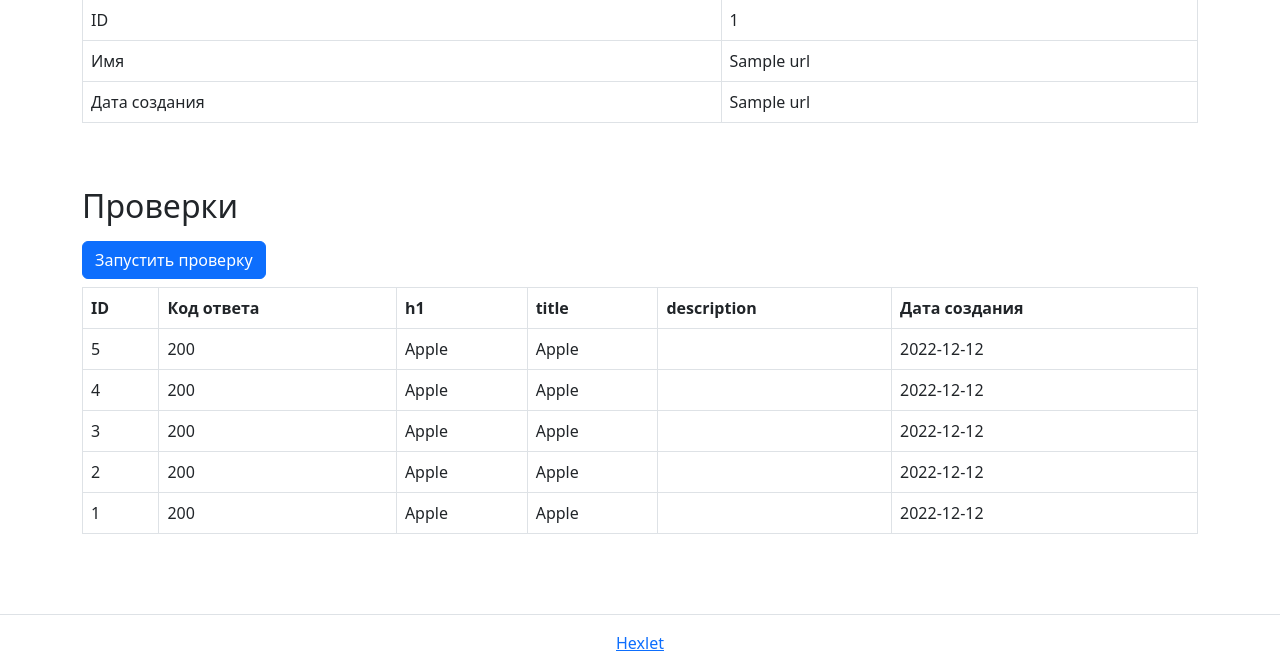
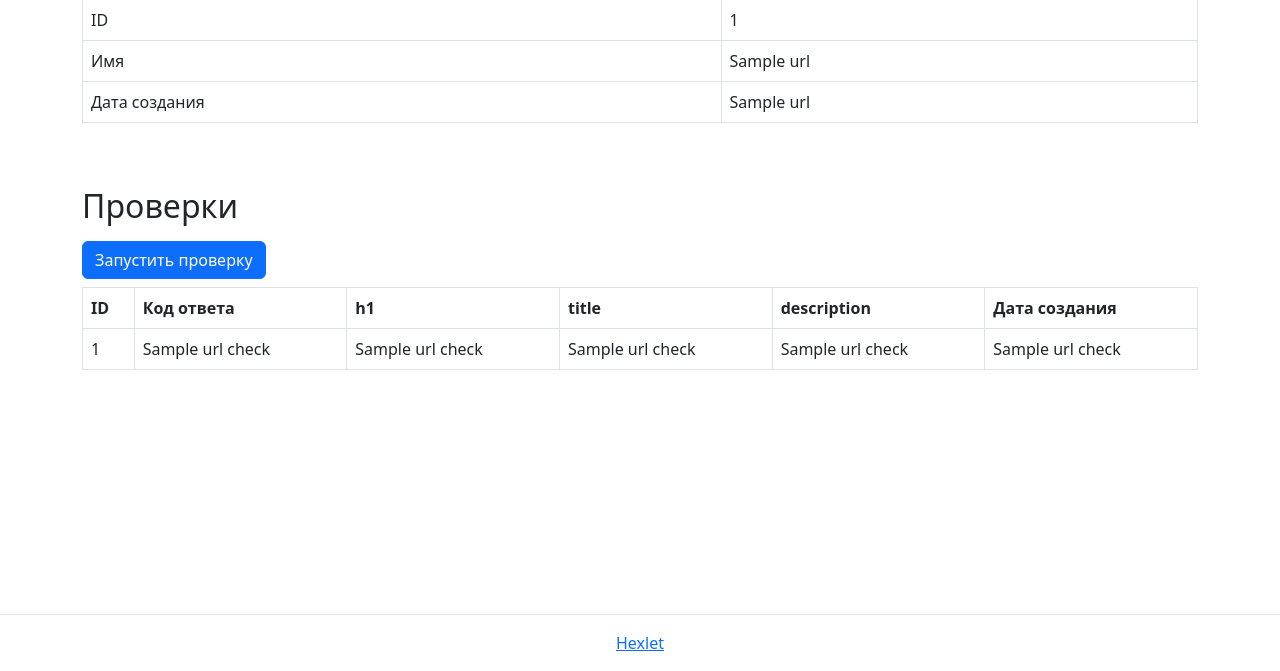
Before and after one commit to mym1chelle/python-project-83, a Flask app: page /urls/1 in a window 1280 px wide. Shown: the part 129-800 px from the top of the page. Run offline with Flask 2, Linux system fonts and the light colour scheme; a database or web service that is not in the repository returns one stand-in record (values such as "Sample title"); some libraries are stand-ins or nearby versions.

Commit message:
Created a page to check the site with a table of checks

```diff
--- a/database.sql
+++ b/database.sql
@@ -1,6 +1 @@
-2|http://sampo.ru|2022-12-12 12:11:17.039388
-7|http://www.apple.com|2022-12-12 12:18:33.523228
-8|https://hexlet.io|2022-12-12 12:21:12.526624
-9|https://www.youtube.com|2022-12-12 12:55:08.72097
-10|https://tesla.com|2022-12-12 12:56:33.975521
-11|http://timursamusenko.com|2022-12-12 14:26:14.626138
+1|http://sampo.ru|2022-12-12
--- a/page_analyzer/app.py
+++ b/page_analyzer/app.py
@@ -1,4 +1,4 @@
-from flask import Flask, render_template, request, redirect, flash
+from flask import Flask, render_template, request, redirect, flash, url_for
 import psycopg2
 import validators
 from datetime import datetime
@@ -15,7 +15,20 @@ cur.execute(
     CREATE TABLE IF NOT EXISTS urls (
         id serial PRIMARY KEY,
         name varchar UNIQUE,
-        created_at timestamp
+        created_at date
+        );"""
+    )
+
+cur.execute(
+    """
+    CREATE TABLE IF NOT EXISTS url_checks (
+        id serial PRIMARY KEY,
+        url_id bigint REFERENCES urls (id) ON DELETE CASCADE,
+        status_code integer,
+        h1 varchar,
+        title varchar,
+        description text,
+        created_at date
         );"""
     )
 conn.commit()
@@ -23,9 +36,6 @@ conn.commit()
 
 with open('database.sql', 'w') as file:
     cur.copy_to(file, 'urls', '|')
-
-# cur.close()
-# conn.close()
 
 
 @app.route('/')
@@ -66,17 +76,46 @@ def add_url():
     else:
         cur.execute("SELECT * FROM urls ORDER BY created_at DESC;")
         urls = cur.fetchall()
+        cur.execute(
+            """
+            SELECT created_at FROM url_checks
+            ORDER BY created_at DESC LIMIT 1;
+            """
+            )
+        date_last_check = cur.fetchall()[0][0]
+        print(date_last_check)
         return render_template(
             "sites_table.html",
-            urls_data=urls
+            urls_data=urls,
+            date_last_check=date_last_check
         )
 
 
 @app.route('/urls/<id>')
 def show_url(id):
     cur.execute("SELECT * FROM urls WHERE id=(%s);", (id,))
-    url = cur.fetchall()
+    url = cur.fetchall()[0]
+    cur.execute(
+        """
+        SELECT * FROM url_checks
+        WHERE url_id=(%s) ORDER BY created_at DESC;
+        """, (id,))
+    checks = cur.fetchall()
     return render_template(
         "urls.html",
-        url_data=url
+        url_data=url,
+        checks_url=checks
     )
+
+
+@app.post('/urls/<id>/checks')
+def check_url(id):
+    created_at = datetime.now()
+    cur.execute(
+        """
+        INSERT INTO url_checks (url_id, created_at)
+        VALUES (%s, %s);""", (id, created_at))
+    conn.commit()
+    with open('database.sql', 'w') as file:
+        cur.copy_to(file, 'urls', '|')
+    return redirect(url_for('show_url', id=id))
--- a/page_analyzer/templates/sites_table.html
+++ b/page_analyzer/templates/sites_table.html
@@ -31,13 +31,13 @@
                             <tr>
                                 <th>ID</th>
                                 <th>Имя</th>
-                                <th>Дата добавления</th>
+                                <th>Последняя проверка</th>
                             </tr>
                             {% for url in urls_data %}
                                 <tr>
                                     <td>{{ url[0] }}</td>
                                     <td><a href="/urls/{{ url[0] }}">{{ url[1] }}</a></td>
-                                    <td> {{ url[2] }}</td>
+                                    <td> {{ date_last_check | default('') }}</td>
                                 </tr>
                             {% endfor %}
                         </tbody>
--- a/page_analyzer/templates/urls.html
+++ b/page_analyzer/templates/urls.html
@@ -30,29 +30,27 @@
         {% endwith %}
         <main class="flex-grow-1">
             <div class="container-lg mt-3">
-                {% for data in url_data %}
-                    <h1>Сайт: {{ data[1] }}</h1>
+                <h1>Сайт: {{ url_data[1] }}</h1>
                 <div class="table-responsive">
                     <table class="table table-bordered table-hover text-nowrap" data-test="url">
                         <tbody>
                             <tr>
                                 <td>ID</td>
-                                    <td>{{ data[0] }}</td>
+                                <td>{{ url_data[0] }}</td>
                             </tr>
                             <tr>
                                 <td>Имя</td>
-                                    <td>{{ data[1] }}</td>
+                                <td>{{ url_data[1] }}</td>
                             <tr>
                             </tr>
                                 <td>Дата создания</td>
-                                    <td>{{ data[2] }}</td>
+                                <td>{{ url_data[2] }}</td>
                             </tr>
                         </tbody>
                     </table>
-                    {% endfor %}
                 </div>
                 <h2 class="mt-5 mb-3">Проверки</h2>
-                <form method="post" action="/urls/1/checks">
+                <form method="post" action="/urls/{{ url_data[0] }}/checks">
                      <input type="submit" class="btn btn-primary" value="Запустить проверку">
                 </form>
                 <div>
@@ -66,46 +64,18 @@
                                 <th>description</th>
                                 <th>Дата создания</th>
                             </tr>
+                            {% if checks_url %}
+                                {% for check in checks_url %}
                                     <tr>
-                                <td>5</td>
-                                <td>200</td>
-                                <td>Apple</td>
-                                <td>Apple</td>
-                                <td></td>
-                                <td>2022-12-12</td>
+                                        <td>{{ check[0] }}</td>
+                                        <td>{{ check[2] }}</td>
+                                        <td>{{ check[3] }}</td>
+                                        <td>{{ check[4] }}</td>
+                                        <td>{{ check[5] }}</td>
+                                        <td>{{ check[6] }}</td>
                                     </tr>
-                            <tr>
-                                <td>4</td>
-                                <td>200</td>
-                                <td>Apple</td>
-                                <td>Apple</td>
-                                <td></td>
-                                <td>2022-12-12</td>
-                            </tr>
-                            <tr>
-                                <td>3</td>
-                                <td>200</td>
-                                <td>Apple</td>
-                                <td>Apple</td>
-                                <td></td>
-                                <td>2022-12-12</td>
-                            </tr>
-                            <tr>
-                                <td>2</td>
-                                <td>200</td>
-                                <td>Apple</td>
-                                <td>Apple</td>
-                                <td></td>
-                                <td>2022-12-12</td>
-                            </tr>
-                            <tr>
-                                <td>1</td>
-                                <td>200</td>
-                                <td>Apple</td>
-                                <td>Apple</td>
-                                <td></td>
-                                <td>2022-12-12</td>
-                            </tr>
+                                {% endfor %}
+                            {% endif %}
                         </tbody>
                     </table>
                 </div>
```
Lines whose indentation alone changed are shown as unchanged.
